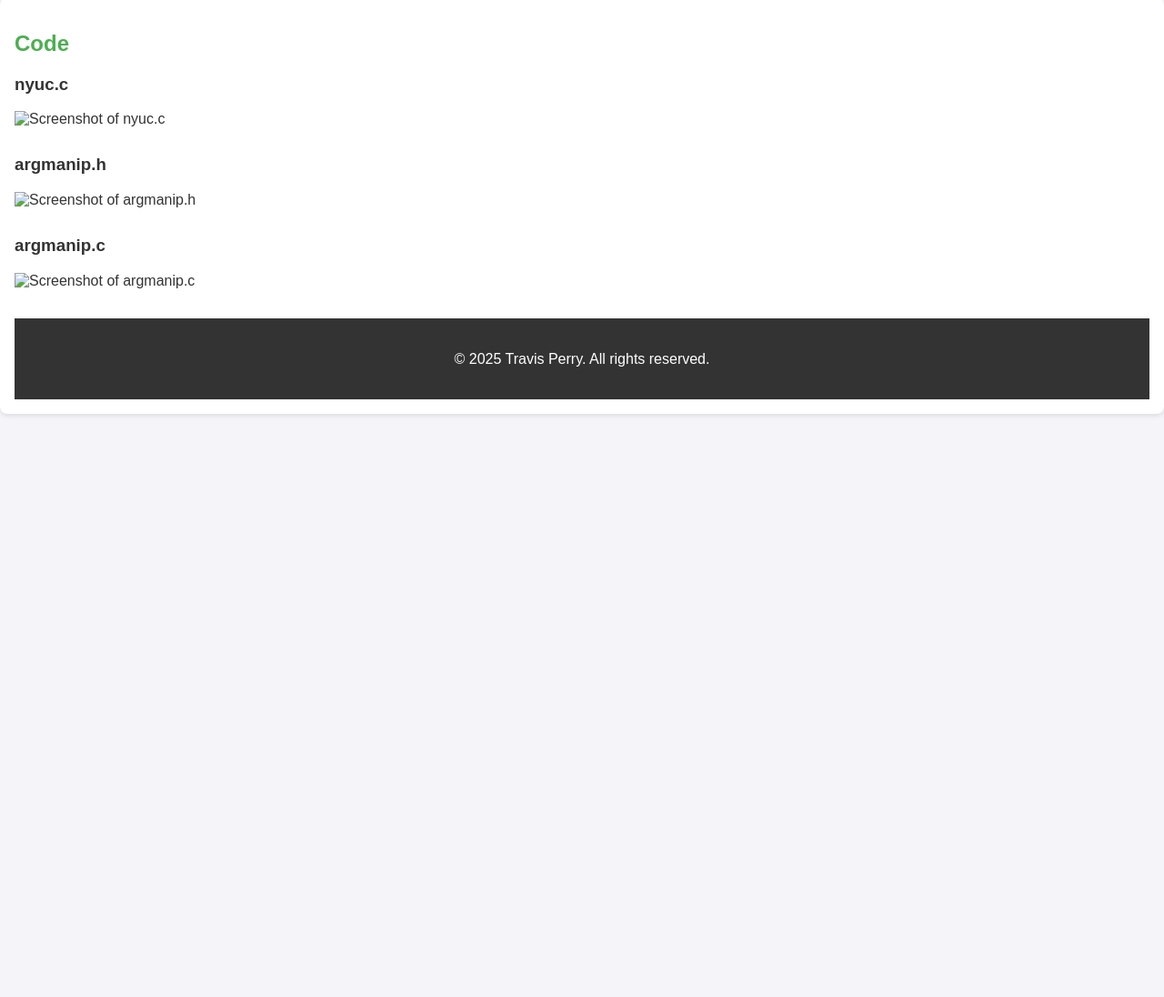
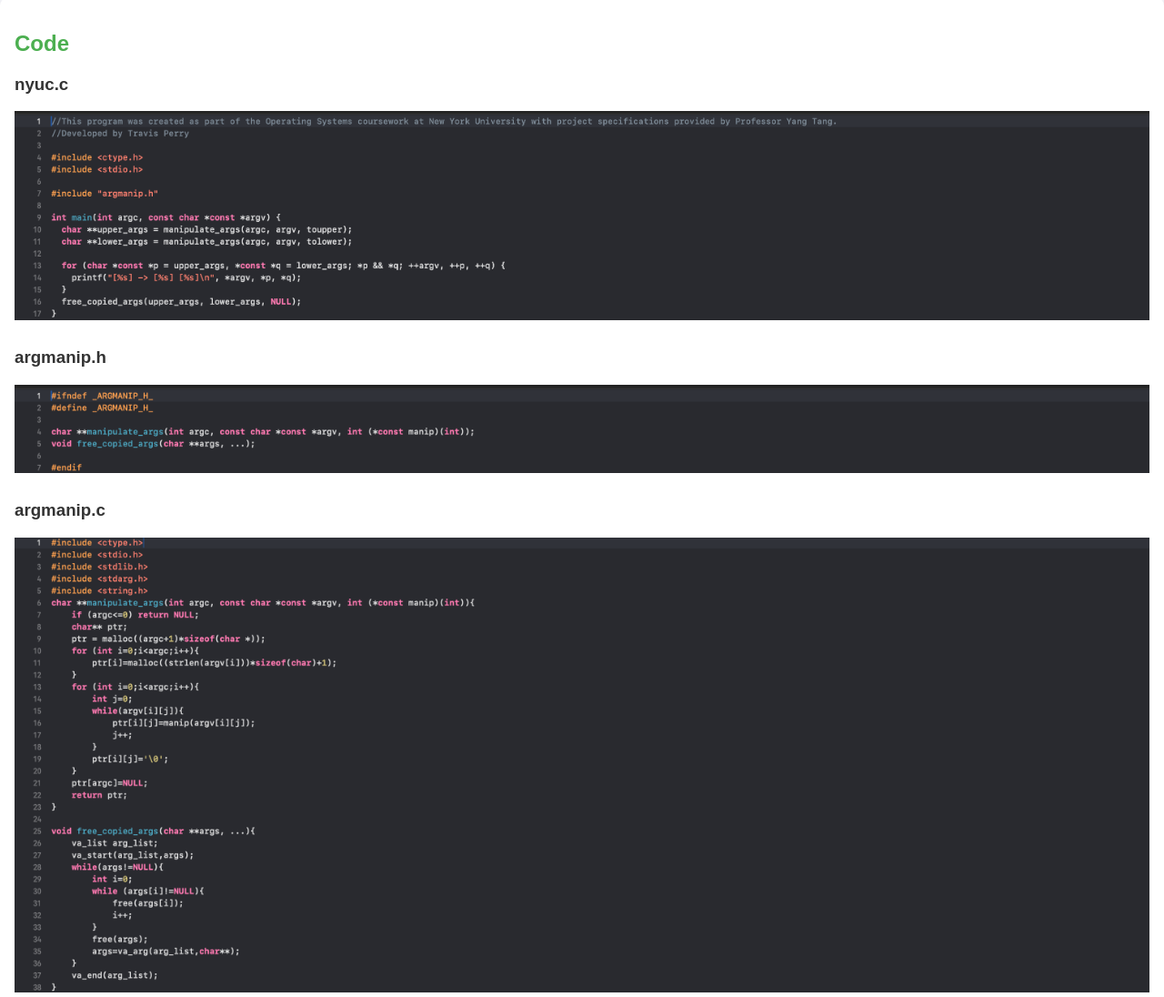
Before and after one commit to thp5447/portfolio, a plain HTML site: page nyuc.html in a window 1280 px wide. Shown: the part 699-1795 px from the top of the page at 91% size. Before the commit the page ends 1178 px from the top, so only its background shows below. Drawn offline with Linux system fonts and the light colour scheme.

Commit message:
Update nyuc.html

```diff
--- a/nyuc.html
+++ b/nyuc.html
@@ -40,16 +40,16 @@
 
     <h3>nyuc.c</h3>
     <div class="code-container">
-        <img src="images/nyuc/nyuc_ss.png" alt="Screenshot of nyuc.c" class="project-screenshot">
+        <img src="nyuc_ss.png" alt="Screenshot of nyuc.c" class="project-screenshot">
     </div>
     <h3>argmanip.h</h3>
     <div class="code-container">
-        <img src="images/nyuc/argmanip_h.png" alt="Screenshot of argmanip.h" class="project-screenshot">
+        <img src="argmanip_h.png" alt="Screenshot of argmanip.h" class="project-screenshot">
     </div>
 
     <h3>argmanip.c</h3>
     <div class="code-container">
-        <img src="images/nyuc/argmanip_c.png" alt="Screenshot of argmanip.c" class="project-screenshot">
+        <img src="argmanip_c.png" alt="Screenshot of argmanip.c" class="project-screenshot">
     </div>
 
 <footer>
```
